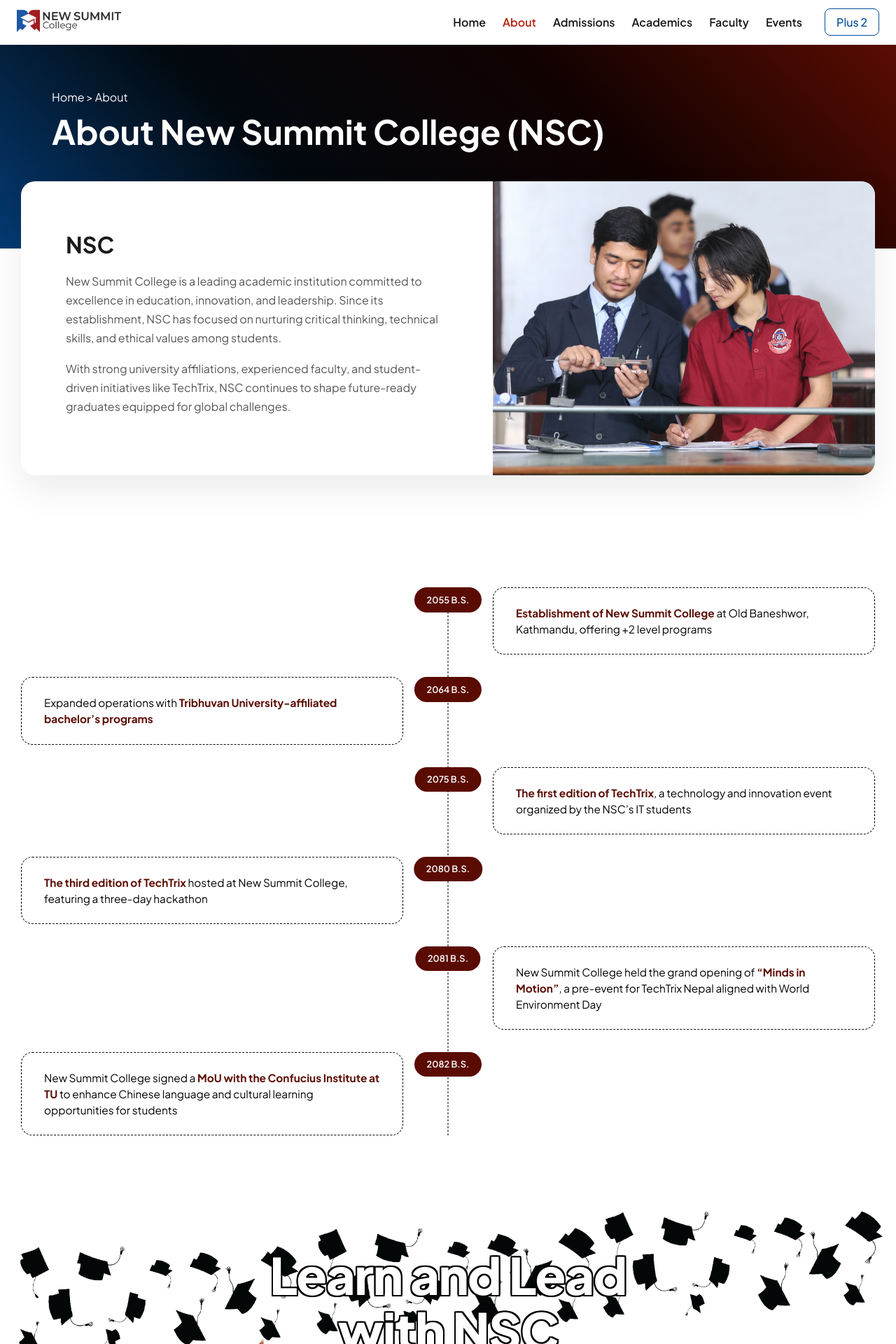
After one commit to ayousocrazy/NSC-Website, a Django app: page /about/ in a window 1280 px wide. The commit adds this page. Shown: the top 1920 px of the page at 70% size. Run offline with Django 4.2, Linux system fonts and the light colour scheme; data that the repository does not hold is empty.

Commit message:
Add about page

```diff
--- /dev/null
+++ b/nsc/main/templates/main/about.html
@@ -0,0 +1,106 @@
+{% extends 'main.html' %}
+{% load static %}
+
+{% block extra_css %}
+<link rel="stylesheet" href="{% static 'styles/about.css' %}" />
+
+<style>
+    .header_burger-content {
+        top: 64px;
+        height: calc(100% - 64px);
+    }
+
+    @media (max-width: 992px) {
+        .main-wrapper {
+            margin-top: 64px !important;
+        }
+    }
+</style>
+{% endblock %}
+
+{% block internal_nav %}{% endblock %}
+
+{% block content %}
+<section class="section_100 section_top">
+    <div class="section_1260 card_content">
+        <p><a href="{% url 'home' %}">Home</a> > About</p>
+        <h1>About New Summit College (NSC)</h1>
+    </div>
+</section>
+
+<section class="section_1260 about-nsc">
+    <div class="about-card">
+        <div class="about-content">
+            <h3 class="about-title">NSC</h3>
+            <p>
+                New Summit College is a leading academic institution committed to excellence in
+                education, innovation, and leadership. Since its establishment, NSC has focused on
+                nurturing critical thinking, technical skills, and ethical values among students.
+            </p>
+            <p>
+                With strong university affiliations, experienced faculty, and student-driven
+                initiatives like TechTrix, NSC continues to shape future-ready graduates
+                equipped for global challenges.
+            </p>
+        </div>
+
+        <div class="about-image">
+            <img src="{% static 'images/about.jpg' %}" alt="New Summit College Campus">
+        </div>
+    </div>
+</section>
+
+<section class="section_1260">
+    <div class="timeline">
+
+        <div class="timeline-item left">
+            <span class="year">2055 B.S.</span>
+            <div class="card"> <strong> Establishment of New Summit College </strong> at Old Baneshwor, Kathmandu,
+                offering +2 level programs</div>
+        </div>
+
+        <div class="timeline-item right">
+            <span class="year">2064 B.S.</span>
+            <div class="card">Expanded operations with <strong>Tribhuvan University-affiliated bachelor’s
+                    programs</strong></div>
+        </div>
+
+        <div class="timeline-item left">
+            <span class="year">2075 B.S.</span>
+            <div class="card"><strong>The first edition of TechTrix</strong>, a technology and innovation event
+                organized by the NSC’s IT students</div>
+        </div>
+
+        <div class="timeline-item right">
+            <span class="year">2080 B.S.</span>
+            <div class="card"><strong>The third edition of TechTrix</strong> hosted at New Summit College, featuring a
+                three-day hackathon</div>
+        </div>
+
+        <div class="timeline-item left">
+            <span class="year">2081 B.S.</span>
+            <div class="card">New Summit College held the grand opening of <strong>“Minds in Motion”</strong>, a
+                pre-event for TechTrix Nepal aligned with World Environment Day</div>
+        </div>
+
+        <div class="timeline-item right">
+            <span class="year">2082 B.S.</span>
+            <div class="card">
+                New Summit College signed a <strong>MoU with the Confucius Institute at TU</strong> to enhance Chinese
+                language and cultural learning opportunities for students
+            </div>
+        </div>
+
+    </div>
+</section>
+
+<section class="section_1260 graduation-hero">
+    <img src="{% static 'images/hats.png' %}" alt="Graduation hats" class="floating-hats">
+
+    <h2 class="hero-title">
+        Learn and Lead with NSC
+    </h2>
+
+    <img src="{% static 'images/graduation.png' %}" alt="NSC graduation celebration" class="students-img">
+</section>
+{% endblock %}
--- a/nsc/main/urls.py
+++ b/nsc/main/urls.py
@@ -7,7 +7,7 @@ urlpatterns = [
     path('admissions/', views.admissions, name="admissions"),
     path('faculty/', views.faculty, name="faculty"),
     path('events/', views.events, name="events"),
-    path('faqs/', views.faqs, name="faqs"),
+    path('about/', views.about, name="about"),
 
     path('plus2/', views.homePlus2, name="plus2"),
 ]
--- a/nsc/main/views.py
+++ b/nsc/main/views.py
@@ -100,5 +100,5 @@ def faculty(request):
 def events(request):
     return render(request, "main/events.html")
 
-def faqs(request):
-    return render(request, "main/faqs.html")
+def about(request):
+    return render(request, "main/about.html")
--- /dev/null
+++ b/nsc/static/styles/about.css
@@ -0,0 +1,255 @@
+.section_top {
+  background: linear-gradient(-135deg,
+      var(--red),
+      var(--darkest-red),
+      var(--darkest-blue),
+      var(--blue));
+}
+
+.card_content {
+  padding: clamp(2rem, 5vw, 4rem);
+  padding-bottom: 8rem;
+}
+
+.card_content p {
+  color: var(--light-gray-bg);
+  font-size: clamp(0.9rem, 1.25vw, 1.5rem);
+  margin-bottom: clamp(0.5rem, 1vw, 1rem);
+}
+
+.card_content a {
+  color: var(--inverse-font);
+  text-decoration: none;
+}
+
+.card_content a:hover {
+  text-decoration: underline;
+}
+
+.card_content h1 {
+  color: var(--inverse-font);
+  font-size: clamp(2rem, 4vw, 3rem);
+  margin-bottom: clamp(0.5rem, 1vw, 1rem);
+  line-height: 1.1;
+  font-weight: 700;
+}
+
+.graduation-hero {
+  position: relative;
+  text-align: center;
+  padding: clamp(4rem, 6vw, 6rem) 0 clamp(2rem, 6vw, 4rem) 0;
+  overflow: visible;
+}
+
+.hero-title {
+  position: absolute;
+  top: 15%;
+  left: 50%;
+  transform: translateX(-50%);
+  z-index: 3;
+
+  font-size: clamp(2rem, 6.5vw, 4.5rem);
+  font-weight: 900;
+  letter-spacing: -0.02em;
+  line-height: 1.1;
+
+  color: var(--white);
+
+  text-shadow:
+    -2px -2px 0 var(--black),
+    2px -2px 0 var(--black),
+    -2px 2px 0 var(--black),
+    2px 2px 0 var(--black),
+    0 -2px 0 var(--black),
+    0 2px 0 var(--black),
+    -2px 0 0 var(--black),
+    2px 0 0 var(--black);
+
+  margin: 0;
+}
+
+.floating-hats {
+  position: relative;
+  width: 100%;
+  max-width: 1260px;
+  z-index: 2;
+  margin-bottom: clamp(-2rem, -4vw, -4rem);
+  animation: float 6s ease-in-out infinite;
+}
+
+.students-img {
+  width: 100%;
+  max-width: 1260px;
+  position: relative;
+  z-index: 1;
+}
+
+@keyframes float {
+  0% {
+    transform: translateY(0);
+  }
+
+  50% {
+    transform: translateY(-8px);
+  }
+
+  100% {
+    transform: translateY(0);
+  }
+}
+
+@media (max-width: 768px) {
+  .floating-hats {
+    margin-bottom: clamp(-1rem, -2vw, -2rem);
+  }
+
+  .hero-title {
+    font-size: clamp(1.6rem, 6vw, 2.5rem);
+  }
+}
+
+.timeline {
+  position: relative;
+}
+
+.timeline::before {
+  content: "";
+  position: absolute;
+  right: clamp(0.8rem, 2vw, 1.2rem);
+  top: 0;
+  bottom: 0;
+  width: 0;
+  border-left: 1px dashed var(--black);
+}
+
+.timeline-item {
+  position: relative;
+  display: flex;
+  justify-content: flex-end;
+  margin-bottom: 2rem;
+}
+
+.year {
+  position: absolute;
+  right: 0;
+  background: var(--red);
+  color: var(--inverse-font);
+  padding: clamp(0.35rem, 1vw, 0.6rem) clamp(0.7rem, 2vw, 1.1rem);
+  border-radius: 999px;
+  font-size: clamp(0.8rem, 1vw, 1rem);
+  font-weight: 600;
+  white-space: nowrap;
+}
+
+.card {
+  background: var(--white);
+  padding: clamp(0.9rem, 2vw, 1.5rem) clamp(1.2rem, 3vw, 2rem);
+  border-radius: 1rem;
+  border: dashed 1px var(--black);
+  margin-right: 6rem;
+  max-width: 100%;
+  font-size: clamp(0.95rem, 1.2vw, 1.1rem);
+  line-height: 1.5;
+}
+
+.card strong {
+  color: var(--red);
+}
+
+@media (min-width: 769px) {
+
+  .timeline::before {
+    left: 50%;
+    right: auto;
+    transform: translateX(-50%);
+  }
+
+  .timeline-item {
+    justify-content: flex-start;
+  }
+
+  .timeline-item.left {
+    justify-content: flex-start;
+  }
+
+  .timeline-item.right {
+    justify-content: flex-end;
+  }
+
+  .year {
+    left: 50%;
+    right: auto;
+    transform: translateX(-50%);
+  }
+
+  .timeline-item.left .card {
+    margin-left: calc(50% + 4rem);
+    margin-right: 0;
+  }
+
+  .timeline-item.right .card {
+    margin-right: calc(50% + 4rem);
+  }
+}
+
+.about-nsc {
+  margin: 4rem auto;
+  margin-top: 0;
+  transform: translateY(-6rem);
+}
+
+.about-card {
+  display: flex;
+  min-height: 420px;
+  background: var(--white);
+  border-radius: 20px;
+  overflow: hidden;
+  box-shadow: 0 20px 50px rgba(0, 0, 0, 0.08);
+}
+
+.about-content {
+  flex: 1;
+  padding: 4rem;
+  display: flex;
+  flex-direction: column;
+  justify-content: center;
+}
+
+.about-title {
+  font-size: 2rem;
+  margin-bottom: 1.2rem;
+  color: #1a1a1a;
+}
+
+.about-content p {
+  font-size: 1rem;
+  line-height: 1.7;
+  color: #555;
+  margin-bottom: 1rem;
+}
+
+.about-image {
+  flex: 1;
+  position: relative;
+}
+
+.about-image img {
+  width: 100%;
+  height: 100%;
+  object-fit: cover;
+}
+
+/* RESPONSIVE */
+@media (max-width: 850px) {
+  .about-card {
+    flex-direction: column-reverse;
+  }
+
+  .about-image {
+    height: 260px;
+  }
+
+  .about-content {
+    padding: 2.5rem;
+  }
+}
--- a/nsc/templates/footer.html
+++ b/nsc/templates/footer.html
@@ -15,7 +15,7 @@
                         <h4>Useful Links</h4>
                         <ul>
                             <li><a href="{% url 'home' %}">Home</a></li>
-                            <li><a href="#">About Us</a></li>
+                            <li><a href="{% url 'about' %}">About Us</a></li>
                             <li><a href="{% url 'admissions' %}">Admissions</a></li>
                             <li><a href="{% url 'faculty' %}">Faculty</a></li>
                             <li><a href="https://bytes-8.netlify.app/">Journal-BYTES</a></li>
--- a/nsc/templates/nav.html
+++ b/nsc/templates/nav.html
@@ -14,6 +14,10 @@
 
         <a href="{% url 'home' %}" class="{% if request.resolver_match.url_name in 'home plus2' %}active{% endif %}">
           Home
+        </a>
+
+        <a href="{% url 'about' %}" class="{% if request.resolver_match.url_name == 'about' %}active{% endif %}">
+          About
         </a>
 
         <a href="{% url 'admissions' %}"
@@ -45,10 +49,6 @@
           Events
         </a>
 
-        <a href="{% url 'faqs' %}" class="{% if request.resolver_match.url_name == 'faqs' %}active{% endif %}">
-          FAQs
-        </a>
-
       </div>
 
       <div class="desktop-buttons">
@@ -72,6 +72,8 @@
       <div class="header-nav-external">
         <a href="{% url 'home' %}"
           class="{% if request.resolver_match.url_name in 'home plus2' %}active{% endif %}">Home</a>
+        <a href="{% url 'about' %}"
+          class="{% if request.resolver_match.url_name == 'about' %}active{% endif %}">About</a>
         <a href="{% url 'admissions' %}"
           class="{% if request.resolver_match.url_name == 'admissions' %}active{% endif %}">Admissions</a>
 
@@ -95,7 +97,6 @@
           class="{% if request.resolver_match.url_name == 'faculty' %}active{% endif %}">Faculty</a>
         <a href="{% url 'events' %}"
           class="{% if request.resolver_match.url_name == 'events' %}active{% endif %}">Events</a>
-        <a href="{% url 'faqs' %}" class="{% if request.resolver_match.url_name == 'faqs' %}active{% endif %}">FAQs</a>
       </div>
 
       <div class="mobile-buttons">
```
Also changed, not shown: nsc/main/templates/main/faculty.html (+15 -8 lines), nsc/main/templates/main/faqs.html (deleted, +0 -24 lines), nsc/static/styles/faculty.css (+2 -7 lines), nsc/static/images/about.jpg (added), nsc/static/images/graduation.png (added), nsc/static/images/hats.png (added).
